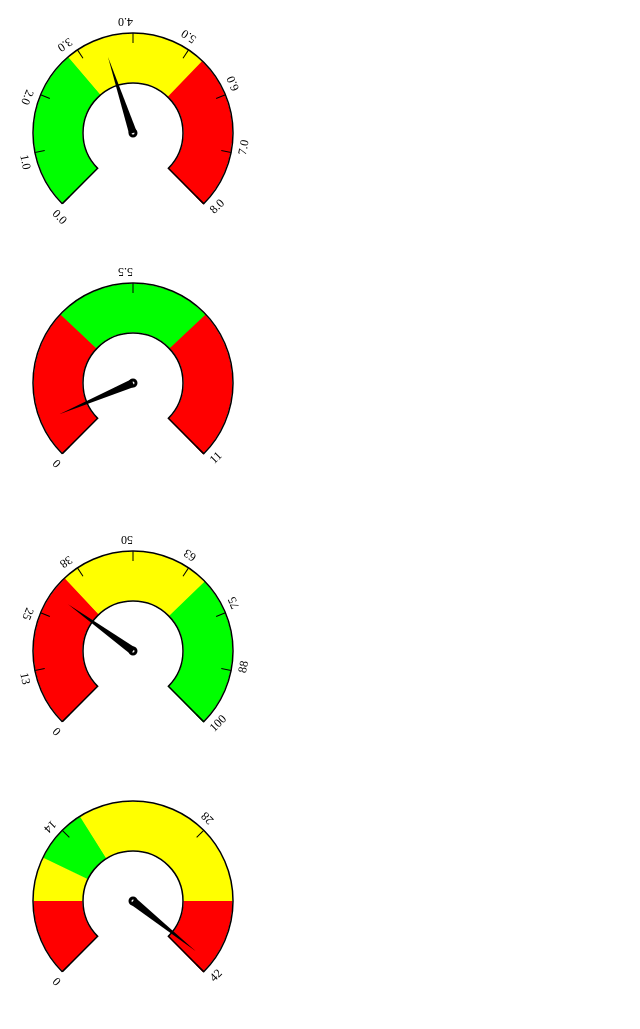
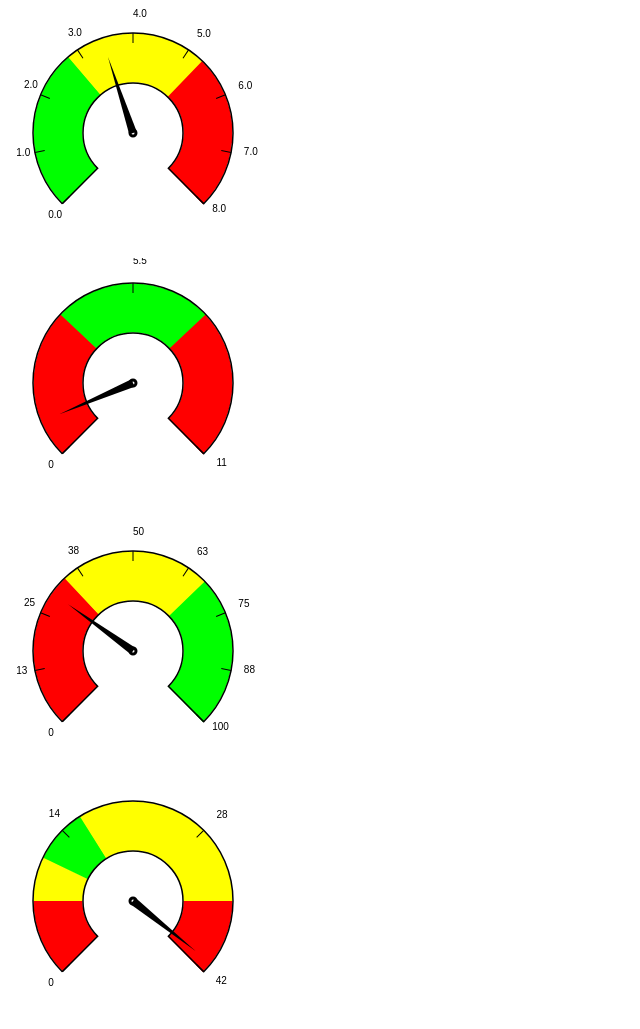
Before and after one commit to IrishAdo/Gauges, a plain HTML site: page index.html in a window 1280 px wide. Shown: the whole page, without its empty margins (0-640 px from the left). Drawn offline with Linux system fonts and the light colour scheme.

Commit message:
Update to position labels better (no rotation)

```diff
--- a/guage.js
+++ b/guage.js
@@ -90,22 +90,28 @@ var Guage = {
 
 		for (var index = 0; index < maxIndex; index++) {
 			ctx.save();
+			var angle = Guage.GetDegrees(45+ (Guage.singleDegree * (stepPercentage * index)))
+			var dx = (Math.cos(Guage.DegreeToRadians(angle+90))*(120-index));
+			var dy = (Math.sin(Guage.DegreeToRadians(angle+90))*(120-index));
+
+			ctx.fillText(Guage.list[id].labels[index], 125+dx,125+dy);
+
+			// draw tick
 			var path = new Path2D();
 			path.moveTo(0, 90);
 			path.lineTo(0, 100);
 			ctx.translate(125, 125);
-			ctx.rotate(Guage.DegreeToRadians(45 + (Guage.singleDegree * (
-				stepPercentage * index))));
+			ctx.rotate(Guage.DegreeToRadians(angle));
 			ctx.stroke(path);
 			ctx.restore();
 
-			ctx.save();
-			ctx.font = "12px serif";
-			ctx.translate(125, 125);
-			ctx.rotate(Guage.DegreeToRadians(45 + (Guage.singleDegree * stepPercentage *
-				index)));
-			ctx.fillText(Guage.list[id].labels[index], 0, 115);
-			ctx.restore();
+			// ctx.save();
+			// ctx.font = "12px serif";
+			// ctx.translate(125, 125);
+			// ctx.rotate(Guage.DegreeToRadians(45 + (Guage.singleDegree * stepPercentage *
+			// 	index)));
+			// ctx.fillText(Guage.list[id].labels[index], 0, 115);
+			// ctx.restore();
 		}
 	},
 	OutlineGuage: function(ctx) {
@@ -141,9 +147,18 @@ var Guage = {
 
 	DegreeToRadians: function(degrees) {
 		if (degrees > 360) {
-			return Guage.DegreeToRadians(degrees - 360);
+			degrees = Guage.GetDegrees(degrees - 360);
 		}
 		return (Math.PI / 180) * (degrees % 360);
+	},
+	GetDegrees:function (degrees,mod){
+		if(mod == undefined){
+			mod=360;
+		}
+		if (degrees > mod) {
+			return Guage.GetDegrees(degrees - mod,mod);
+		}
+		return degrees;
 	}
 
 }
--- a/index.html
+++ b/index.html
@@ -12,8 +12,7 @@
 	<script>
 		var els = document.getElementsByClassName('guage');
 		for (var index=0;index<els.length;index++){
-			console.log(els[index]);
-			Guage.register(els[index]);
+		 	Guage.register(els[index]);
 		}
 		Guage.Redraw();
 	</script>
```
